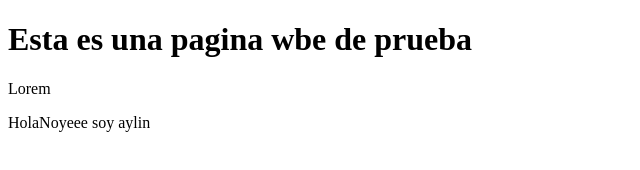
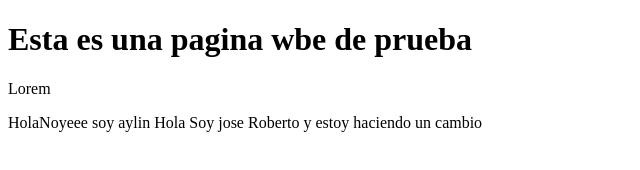
Before and after one commit to LuisVanoye/Prueba-, a plain HTML site: page index.html in a window 1280 px wide. Shown: the whole page, without its empty margins (0-640 px from the left). Drawn offline with Linux system fonts and the light colour scheme.

Commit message:
Update index.html

```diff
--- a/index.html
+++ b/index.html
@@ -7,7 +7,8 @@
 <body>
     <h1>Esta es una pagina wbe de prueba</h1>
     <p>Lorem</p>
-    <p>HolaNoyeee soy aylin </p>
+    <p>HolaNoyeee soy aylin
+        Hola Soy jose Roberto y estoy haciendo un cambio</p>
 
 </body>
 </html>
```
